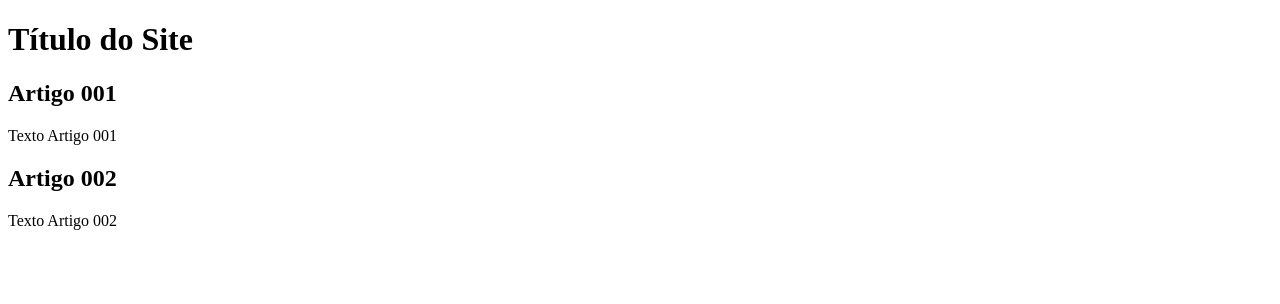
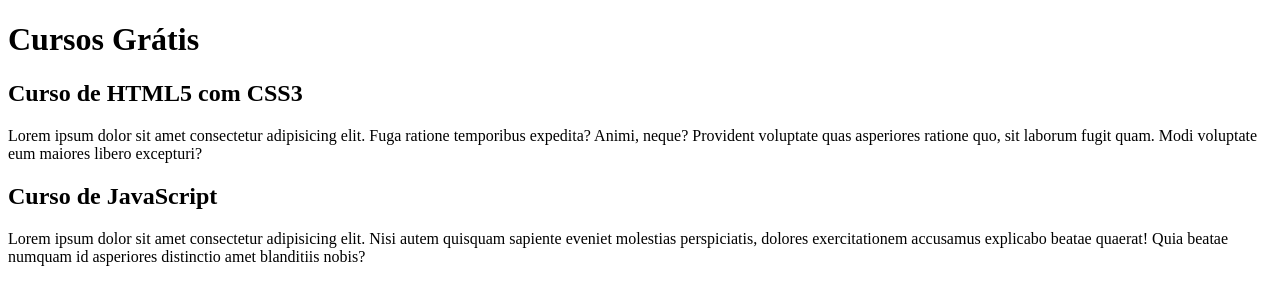
Before and after one commit to edyferrao/projeto-site, a plain HTML site: page index.html in a window 1280 px wide. Drawn offline with Linux system fonts and the light colour scheme.

Commit message:
comecei a escrever no conteúdo

```diff
--- a/index.html
+++ b/index.html
@@ -9,15 +9,15 @@
 <body>
     <main>
         <header>
-            <h1>Título do Site</h1>
+            <h1>Cursos Grátis</h1>
         </header>
         <article>
-            <h2>Artigo 001</h2>
-            <p>Texto Artigo 001</p>
+            <h2>Curso de HTML5 com CSS3</h2>
+            <p>Lorem ipsum dolor sit amet consectetur adipisicing elit. Fuga ratione temporibus expedita? Animi, neque? Provident voluptate quas asperiores ratione quo, sit laborum fugit quam. Modi voluptate eum maiores libero excepturi?</p>
         </article>
         <article>
-            <h2>Artigo 002</h2>
-            <p>Texto Artigo 002</p>
+            <h2>Curso de JavaScript</h2>
+            <p>Lorem ipsum dolor sit amet consectetur adipisicing elit. Nisi autem quisquam sapiente eveniet molestias perspiciatis, dolores exercitationem accusamus explicabo beatae quaerat! Quia beatae numquam id asperiores distinctio amet blanditiis nobis?</p>
         </article>
     </main>
 </body>
```
